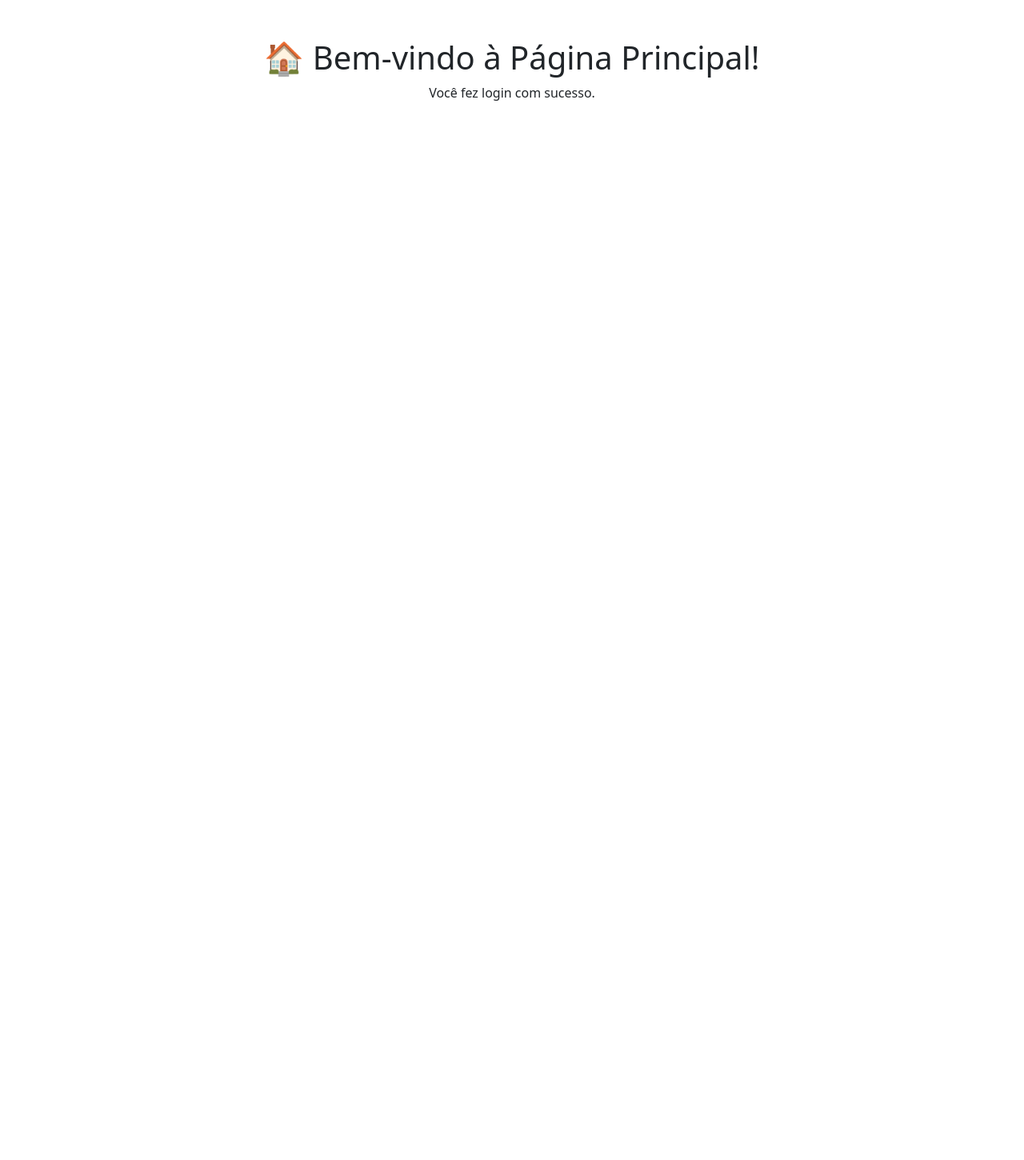
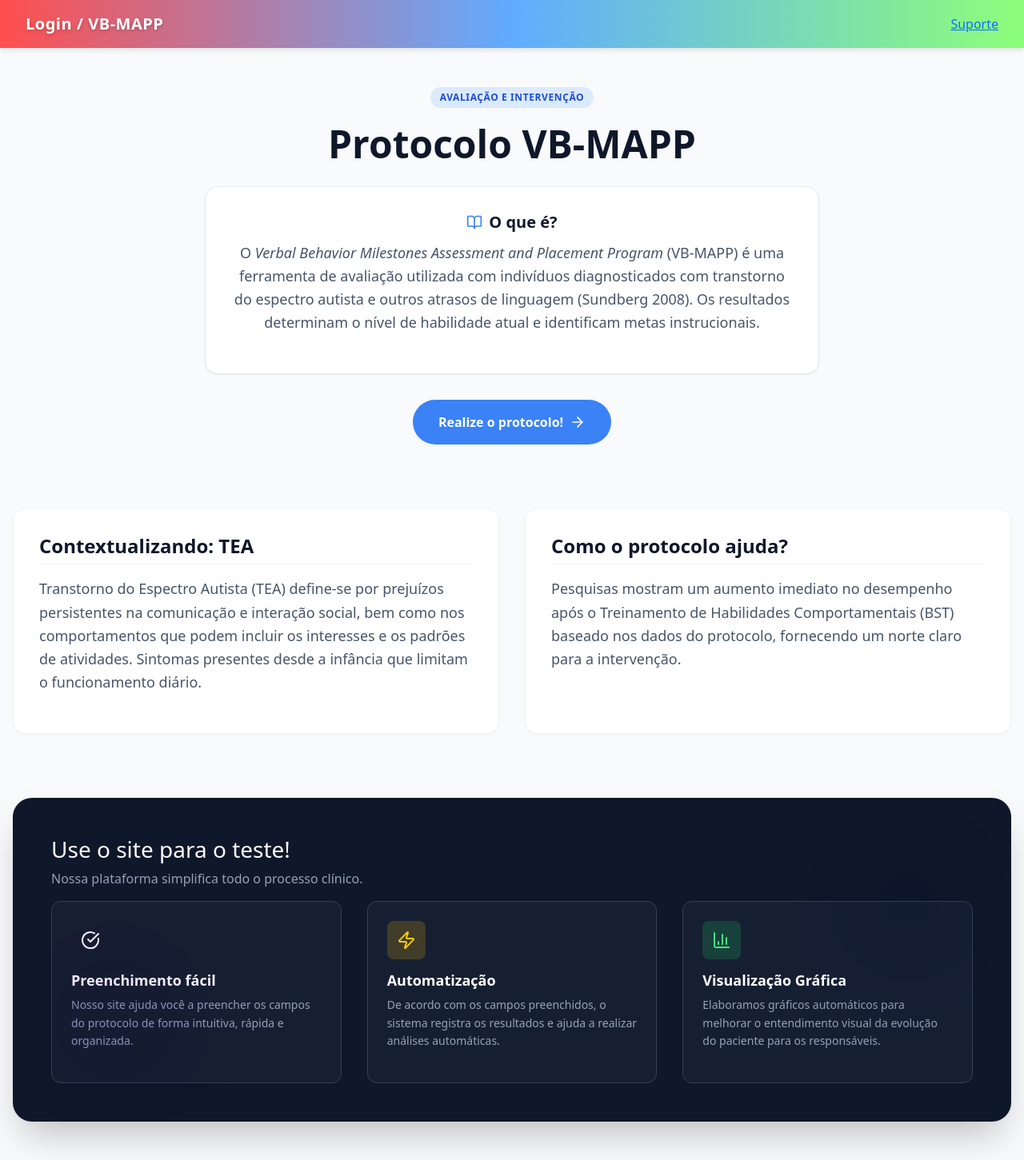
Before and after one commit to Kaickpl/FrontVB-MAPP, a React (Create React App) app: page /home in a window 1280 px wide. Shown: the whole page at 80% size. Before the commit the page ends 800 px from the top, so only its background shows below. Built offline with nearby package versions, Linux system fonts and the light colour scheme.

Commit message:
criação da página inicial

```diff
--- a/package.json
+++ b/package.json
@@ -8,6 +8,7 @@
     "@testing-library/react": "^16.3.0",
     "@testing-library/user-event": "^13.5.0",
     "bootstrap": "^5.3.8",
+    "lucide-react": "^0.554.0",
     "react": "^19.2.0",
     "react-bootstrap": "^2.10.10",
     "react-dom": "^19.2.0",
--- a/public/index.html
+++ b/public/index.html
@@ -24,6 +24,7 @@
       work correctly both with client-side routing and a non-root public URL.
       Learn how to configure a non-root public URL by running `npm run build`.
     -->
+      <script src="https://cdn.tailwindcss.com"></script>
     <title>React App</title>
   </head>
   <body>
--- /dev/null
+++ b/src/pages/Home.css
@@ -0,0 +1,281 @@
+.container-principal {
+    min-height: 100vh;
+    background-color: #f8fafc;
+    font-family: ui-sans-serif, system-ui, -apple-system, sans-serif;
+    color: #1e293b;
+}
+
+.conteudo-pagina {
+    max-width: 11150px;
+    margin: 0 auto;
+    padding: 3rem 1rem;
+}
+
+.cabecalho-principal {
+    width: 100%;
+    height: 60px;
+    padding: 0 2rem;
+    display: flex;
+    justify-content: space-between;
+    align-items: center;
+    box-shadow: 0 4px 6px -1px rgba(0, 0, 0, 0.1);
+    background: linear-gradient(90deg, #FF4F4F 0%, #61ABFF 50%, #8CFF7A 100%);
+}
+
+.titulo-cabecalho{
+    color:white;
+    font-size: 1.25rem;
+    font-weight: 700;
+    letter-spacing: 0.025em;
+    text-shadow: 0 2px 4px rgba(0,0,0,0.2);
+    margin: 0;
+}
+
+.botao-suporte:hover {
+    background-color: #1e293b;
+}
+
+.secao-apresentacao {
+    text-align: center;
+    margin-bottom: 5rem;
+}
+
+.etiqueta-destaque {
+    display: inline-block;
+    padding: 0.25rem 0.75rem;
+    border-radius: 9999px;
+    background-color: #dbeafe;
+    color: #1d4ed8;
+    font-size: 0.75rem;
+    font-weight: 700;
+    text-transform: uppercase;
+    letter-spacing: 0.05em;
+    margin-bottom: 1rem;
+}
+
+.titulo-principal {
+    font-size: 2.25rem;
+    font-weight: 800;
+    color: #0f172a;
+    margin-bottom: 1.5rem;
+}
+
+@media (min-width: 768px) {
+    .titulo-principal {
+        font-size: 3rem;
+    }
+}
+
+.cartao-informacao {
+    background-color: white;
+    padding: 2rem;
+    border-radius: 1rem;
+    box-shadow: 0 1px 2px 0 rgba(0, 0, 0, 0.05);
+    border: 1px solid #e2e8f0;
+    max-width: 48rem;
+    margin: 0 auto 2rem auto;
+    text-align: left;
+}
+
+@media(min-width: 768px){
+    .cartao-informacao{
+        text-align: center;
+    }
+}
+
+.titulo-cartao {
+    font-size: 1.25rem;
+    font-weight: 700;
+    margin-bottom: 0.75rem;
+    color: #0f172a;
+    display: flex;
+    align-items: center;
+    justify-content: center;
+    gap: 0.5rem;
+}
+
+.texto-cartao{
+    color: #475569;
+    line-height: 1.625;
+    font-size: 1.125rem;
+}
+
+.botao-acao {
+    display: inline-flex;
+    align-items: center;
+    justify-content: center;
+    padding: 1rem 2rem;
+    font-weight: 700;
+    color: white;
+    background-color: #3b82f6;
+    border-radius: 9999px;
+    text-decoration: none;
+    transition: all 0.2s;
+}
+
+.botao-acao:hover {
+    background-color: #2563eb;
+    box-shadow: 0 20px 25px -5px rgba(0, 0, 0, 0.1);
+    transform: translateY(-4px);
+}
+
+.grid-duplo {
+    display: grid;
+    grid-template-columns: 1fr;
+    gap: 2rem;
+    margin-bottom: 5rem;
+}
+
+@media (min-width: 768px) {
+    .grid-duplo {
+        grid-template-columns: 1fr 1fr;
+    }
+}
+
+.cartao-contexto {
+    background-color: white;
+    padding: 2rem;
+    border-radius: 1rem;
+    border-radius: 1rem;
+    border: 1px solid #f1f5f9;
+    box-shadow: 0 1px 2px 0 rgba(0, 0, 0, 0.05);
+    transition: box-shadow 0.3s;
+}
+
+.cartao-contexto:hover{
+    box-shadow: 0 4px 6px -1px rgba(0, 0, 0, 0.1);
+}
+
+.titulo-contexto {
+    font-size: 1.5rem;
+    font-weight: 700;
+    margin-bottom: 1rem;
+    color: #0f172a;
+    border-bottom: 1px solid #f1f5f9;
+    padding-bottom: 0.5rem;
+}
+
+.secao-recursos {
+    background-color: #0f172a;
+    color: white;
+    border-radius: 1.5rem;
+    padding: 2rem;
+    box-shadow: 0 25px 50px -12px rgba(0, 0, 0, 0.25);
+    overflow: hidden;
+    position: relative;
+}
+
+@media (min-width: 768px) {
+    .secao-recursos {
+        padding: 3rem;
+    }
+}
+
+.efeito-fundo {
+    position: absolute;
+    width: 16rem;
+    height: 16rem;
+    border-radius: 50%;
+    filter: blur(64px);
+    opacity: 0.2;
+    mix-blend-mode: multiply;
+}
+
+.efeito-azul {
+    background-color: #3b82f6;
+    top: 0;
+    right: 0;
+}
+
+.efeito-roxo {
+    background-color: #a855f7;
+    bottom: 0;
+    left: 0;
+}
+
+.conteudo-recurso {
+    position: relative;
+    z-index: 10;
+}
+
+.titulo-recurso {
+    font-size: 1.875rem;
+    font-weight: 700;
+    margin-bottom: 0.5rem;
+}
+
+.subtitulo-recursos {
+    color: #94a3b8;
+}
+
+.grid-triplo {
+    display: grid;
+    grid-template-columns: 1fr;
+    gap: 2rem;
+    text-align: center;
+}
+
+@media (min-width: 768px) {
+    .grid-triplo {
+        grid-template-columns: repeat(3, 1fr);
+        text-align: left;
+    }
+}
+
+
+.item-recurso {
+    background-color: rgba(30, 41, 59, 0.5);
+    padding: 1.5rem;
+    border-radius: 0.75rem;
+    border: 1px solid #334155;
+    transition: background-color 0.2s;
+}
+
+.item-recurso:hover {
+    background-color: #1e293b;
+}
+
+.container-icone {
+    width: 3rem;
+    height: 3rem;
+    border-radius: 0.5rem;
+    display: flex;
+    align-items: center;
+    justify-content: center;
+    margin-bottom: 1rem;
+}
+
+@media(max-width: 767px) {
+    .container-item {
+        margin-left: auto;
+        margin-right: auto;
+    }
+}
+
+.item-azul {
+    background-color: rgba(59, 130, 246, 0.2);
+    color: #60a5fa;
+}
+
+.icone-amarelo {
+    background-color: rgba(234, 179, 8, 0.2);
+    color: #facc15;
+}
+
+.icone-verde {
+    background-color: rgba(34, 197, 94, 0.2);
+    color: #4ade80;
+}
+
+.titulo-item{
+    font-size: 1.125rem;
+    font-weight: 700;
+    margin-bottom: 0.5rem;
+    color: white;
+}
+
+.texto-item {
+    color: #94a3b8;
+    font-size: 0.875rem;
+    line-height: 1.625;
+}
--- a/src/pages/Home.js
+++ b/src/pages/Home.js
@@ -1,8 +1,119 @@
+import React from 'react';
+import { Link } from 'react-router-dom';
+import { ArrowRight, CheckCircle, BarChart3, Zap, BookOpen } from 'lucide-react';
+import './Home.css';
+
 export default function Home() {
   return (
-    <div className="text-center mt-5">
-      <h1>🏠 Bem-vindo à Página Principal!</h1>
-      <p>Você fez login com sucesso.</p>
+    <div className='container-principal'>
+
+      <header className="cabecalho-principal">
+        <h4 className="titulo-cabecalho">
+          Login / VB-MAPP
+        </h4>
+
+        <Link to="/suporte" className="botao-suporte">
+          Suporte
+        </Link>
+      </header>
+
+      <main className='conteudo-pagina'>
+
+        {/* SEÇÃO APRESENTAÇÃO (Topo) */}
+        <section className='secao-apresentacao'>
+          <span className='etiqueta-destaque'>
+            Avaliação e Intervenção
+          </span>
+          <h1 className='titulo-principal'>
+            Protocolo VB-MAPP
+          </h1>
+
+          <div className='cartao-informacao'>
+            <h3 className='titulo-cartao'>
+              <BookOpen className='text-blue-500' size={20}/> O que é?
+            </h3>
+            <p className="texto-cartao">
+              O <em>Verbal Behavior Milestones Assessment and Placement Program</em> (VB-MAPP) é uma ferramenta de avaliação utilizada com indivíduos diagnosticados com transtorno do espectro autista e outros atrasos de linguagem (Sundberg 2008). Os resultados determinam o nível de habilidade atual e identificam metas instrucionais.
+            </p>
+          </div>
+
+          <Link to='/Protocolo' className='botao-acao'>
+            Realize o protocolo! <ArrowRight className='ml-2 w-5 h-5'/>
+          </Link>
+        </section>
+
+        {/* CONTEXTO (Grid Duplo) */}
+        <section className='grid-duplo'>
+          <div className='cartao-contexto'>
+            <h3 className="titulo-contexto">
+              Contextualizando: TEA
+            </h3>
+            <p className="texto-cartao">
+              Transtorno do Espectro Autista (TEA) define-se por prejuízos persistentes na comunicação e interação social, bem como nos comportamentos que podem incluir os interesses e os padrões de atividades. Sintomas presentes desde a infância que limitam o funcionamento diário.
+            </p>
+          </div>
+
+          <div className="cartao-contexto">
+            <h3 className="titulo-contexto">
+              Como o protocolo ajuda?
+            </h3>
+            <p className="texto-cartao">
+              Pesquisas mostram um aumento imediato no desempenho após o Treinamento de Habilidades Comportamentais (BST) baseado nos dados do protocolo, fornecendo um norte claro para a intervenção.
+            </p>
+          </div>
+        </section>
+
+        {/* SEÇÃO RECURSOS (Fundo Escuro com Efeitos) */}
+        <section className="secao-recursos">
+          {/* Efeitos de fundo */}
+          <div className="efeito-fundo efeito-azul"></div>
+          <div className="efeito-fundo efeito-roxo"></div>
+
+          <div className="conteudo-recursos">
+            <div className="cabecalho-recursos">
+              <h3 className="titulo-recursos">Use o site para o teste!</h3>
+              <p className="subtitulo-recursos">Nossa plataforma simplifica todo o processo clínico.</p>
+            </div>
+
+            <div className="grid-triplo">
+
+              {/* Recurso 1 */}
+              <div className="item-recurso">
+                <div className="container-icone icone-azul">
+                  <CheckCircle size={24} />
+                </div>
+                <h5 className="titulo-item">Preenchimento fácil</h5>
+                <p className="texto-item">
+                  Nosso site ajuda você a preencher os campos do protocolo de forma intuitiva, rápida e organizada.
+                </p>
+              </div>
+
+              {/* Recurso 2 */}
+              <div className="item-recurso">
+                <div className="container-icone icone-amarelo">
+                  <Zap size={24} />
+                </div>
+                <h5 className="titulo-item">Automatização</h5>
+                <p className="texto-item">
+                  De acordo com os campos preenchidos, o sistema registra os resultados e ajuda a realizar análises automáticas.
+                </p>
+              </div>
+
+              {/* Recurso 3 */}
+              <div className="item-recurso">
+                <div className="container-icone icone-verde">
+                  <BarChart3 size={24} />
+                </div>
+                <h5 className="titulo-item">Visualização Gráfica</h5>
+                <p className="texto-item">
+                  Elaboramos gráficos automáticos para melhorar o entendimento visual da evolução do paciente para os responsáveis.
+                </p>
+              </div>
+
+            </div>
+          </div>
+        </section>
+      </main>
     </div>
   );
 }
--- a/src/pages/Login.js
+++ b/src/pages/Login.js
@@ -15,7 +15,6 @@ export default function Login() {
 
   return (
     <div style={{ minHeight: "100vh", backgroundColor: "#fff" }}>
-      {/* Cabeçalho colorido */}
       <div
         style={{
           width: "100%",
```
Also changed, not shown: src/pages/Protocolo.js (added), 1 other file (tests, documents, lock files or other folders).
